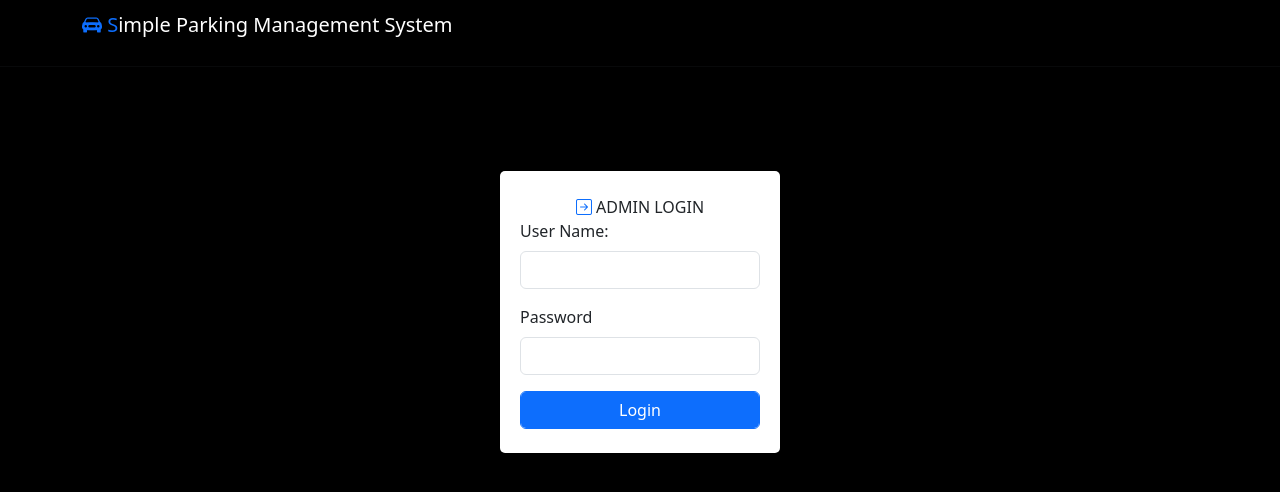
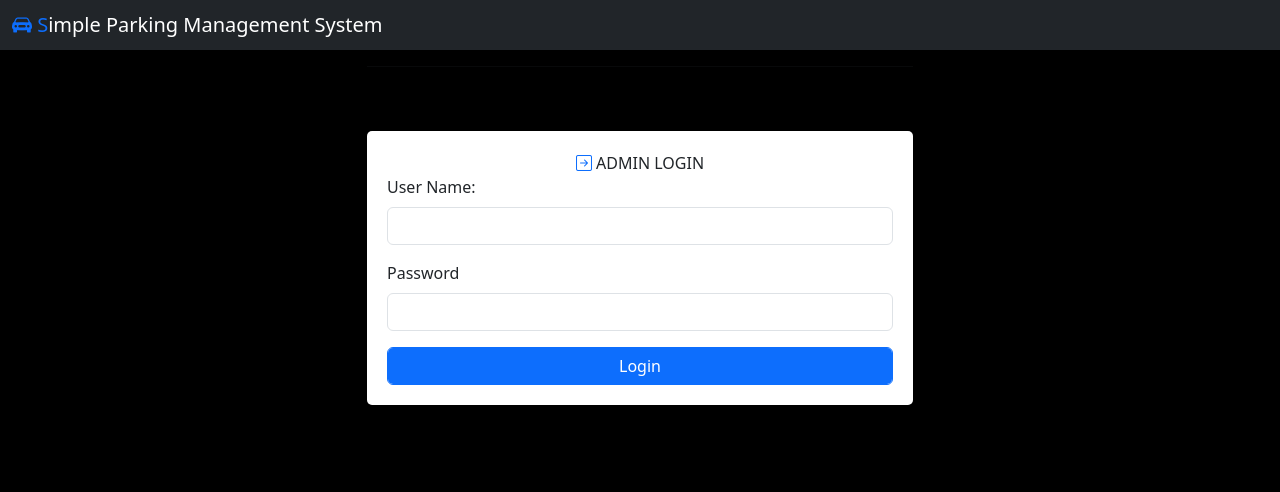
Before and after one commit to ShyamsaiPrasad/zzz, a Django app: page /login/ in a window 1280 px wide. Shown: the top 492 px of the page. Run offline with Django 5.2, Linux system fonts and the light colour scheme.

Commit message:
thirdcommit

```diff
--- a/parking_app/templates/login.html
+++ b/parking_app/templates/login.html
@@ -1,73 +1,65 @@
 {% block content %}
 <!DOCTYPE html>
-<html>
+<html lang="en">
 <head>
-	<meta charset="utf-8">
-	<meta name="viewport" content="width=device-width, initial-scale=1">
-	<title>login page</title>
+  <meta charset="UTF-8">
+  <meta name="viewport" content="width=device-width, initial-scale=1.0">
+  <title>Login Page</title>
   <!-- CSS CDN -->
   <link href="https://cdn.jsdelivr.net/npm/bootstrap@5.3.2/dist/css/bootstrap.min.css" rel="stylesheet" integrity="sha384-T3c6CoIi6uLrA9TneNEoa7RxnatzjcDSCmG1MXxSR1GAsXEV/Dwwykc2MPK8M2HN" crossorigin="anonymous">
   <!-- JS CDN -->
   <script src="https://cdn.jsdelivr.net/npm/bootstrap@5.3.2/dist/js/bootstrap.bundle.min.js" integrity="sha384-C6RzsynM9kWDrMNeT87bh95OGNyZPhcTNXj1NW7RuBCsyN/o0jlpcV8Qyq46cDfL" crossorigin="anonymous"></script>
-
-	<!-- bootstrap icon cdn -->
+  <!-- Bootstrap Icons CDN -->
   <link rel="stylesheet" href="https://cdn.jsdelivr.net/npm/bootstrap-icons@1.11.1/font/bootstrap-icons.css">
-
-	<style type="text/css">
-		form{
+  <style>
+    form {
       border-radius: 5px;
       justify-content: center;
     }
-		.hr{
+    .hr {
       font-weight: 10px;
     }
   </style>
-
-
 </head>
-
 <body class="bg-black">
-	<!-- nav bar -->
-
-<!-- As a heading -->
-		<nav class="navbar">
+  <!-- Navbar -->
+  <nav class="navbar navbar-expand-lg navbar-dark bg-dark">
+    <div class="container-fluid">
+      <a class="navbar-brand mb-0 h1" href="#" style="color: white;">
+        <span class="text-primary"><i class="bi bi-car-front-fill"></i> S</span>imple Parking Management System
+      </a>
+      <button class="navbar-toggler" type="button" data-bs-toggle="collapse" data-bs-target="#navbarNav" aria-controls="navbarNav" aria-expanded="false" aria-label="Toggle navigation">
+        <span class="navbar-toggler-icon"></span>
+      </button>
+      <div class="collapse navbar-collapse" id="navbarNav">
+        <!-- Add your navigation links here if needed -->
+      </div>
+    </div>
+  </nav>
   <div class="container">
-		    <span class="navbar-brand mb-0 h1" style="color: white;">
-		    	 <span class="text-primary"><i class="bi bi-car-front-fill"></i> S</span>imple Parking Management System</span>
-
-
-
-		  </div>
-
-		</nav>
+    <div class="row justify-content-center">
+      <div class="col-12 col-md-6">
         <div class="hr"><hr></div>
-
-
         <br>
         <br>
-
-
-	<form style="background-color:white; margin-right: 500px; margin-left: 500px; margin-top:40px;" method= "POST">
+        <form style="background-color: white; padding: 20px;" method="POST">
           {% csrf_token %}
-			<br>
-		<center><label><i class="bi bi-arrow-right-square text-primary"></i> ADMIN LOGIN</label></center>
-		<div style="margin-left: 20px; margin-right: 20px;">
+          <center>
+            <label><i class="bi bi-arrow-right-square text-primary"></i> ADMIN LOGIN</label>
+          </center>
           <div class="mb-3">
             <label for="exampleInputEmail1" class="form-label">User Name:</label>
             <input type="text" class="form-control" name="user">
-    <div id="emailHelp" class="form-text"></div>
           </div>
-  <div class="mb-3" >
+          <div class="mb-3">
             <label for="exampleInputPassword1" class="form-label">Password</label>
             <input type="password" class="form-control" id="exampleInputPassword1" name="pass">
           </div>
-
           <input type="submit" value="Login" class="btn btn-primary form-control">
-
+        </form>
       </div>
-  <br>
-</form>
-
+    </div>
+  </div>
 </body>
 </html>
 {% endblock %}
```
Also changed, not shown: parking_app/templates/extra.html (added, +73 -0 lines). Lines whose indentation alone changed are shown as unchanged.
